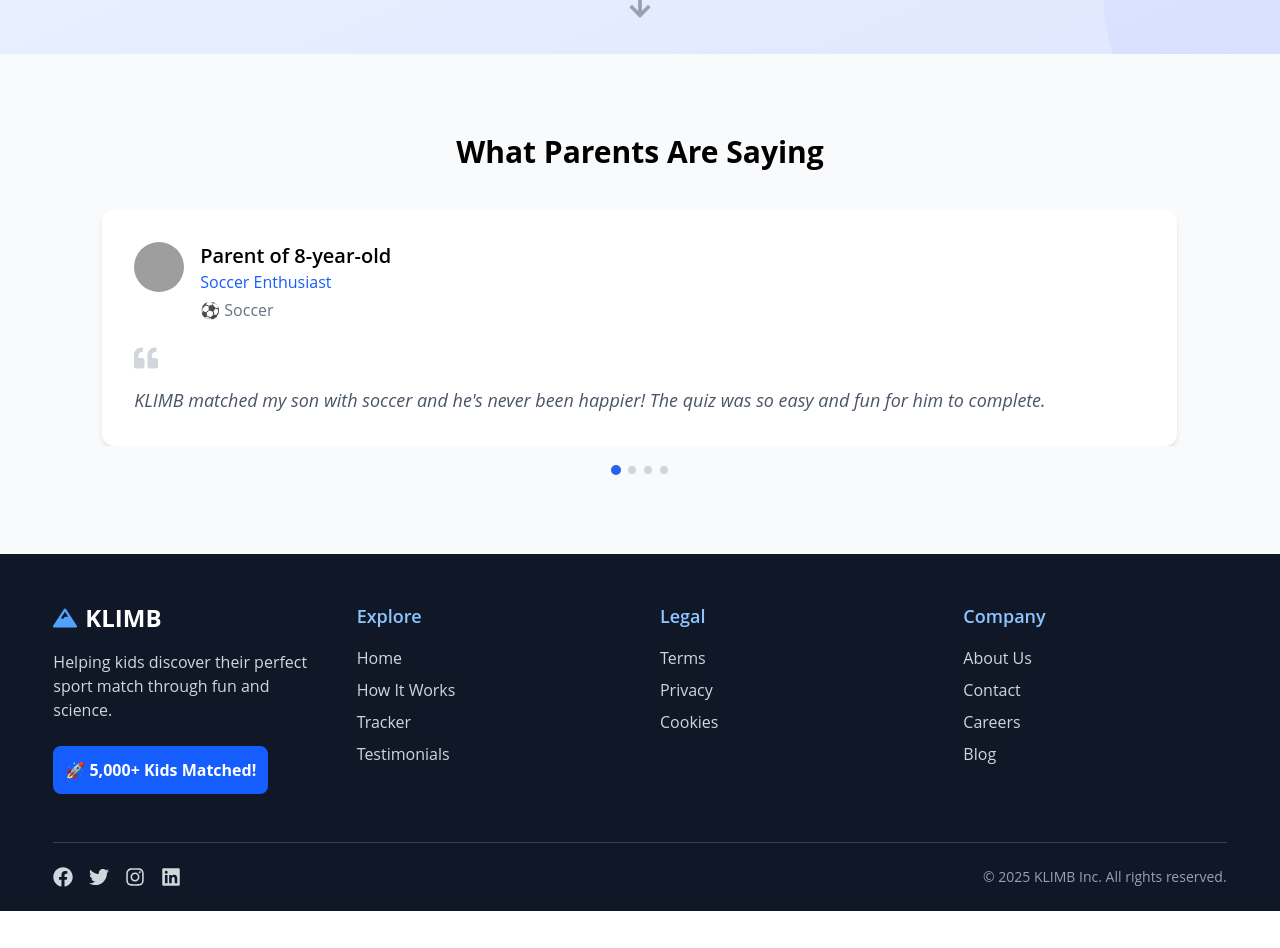
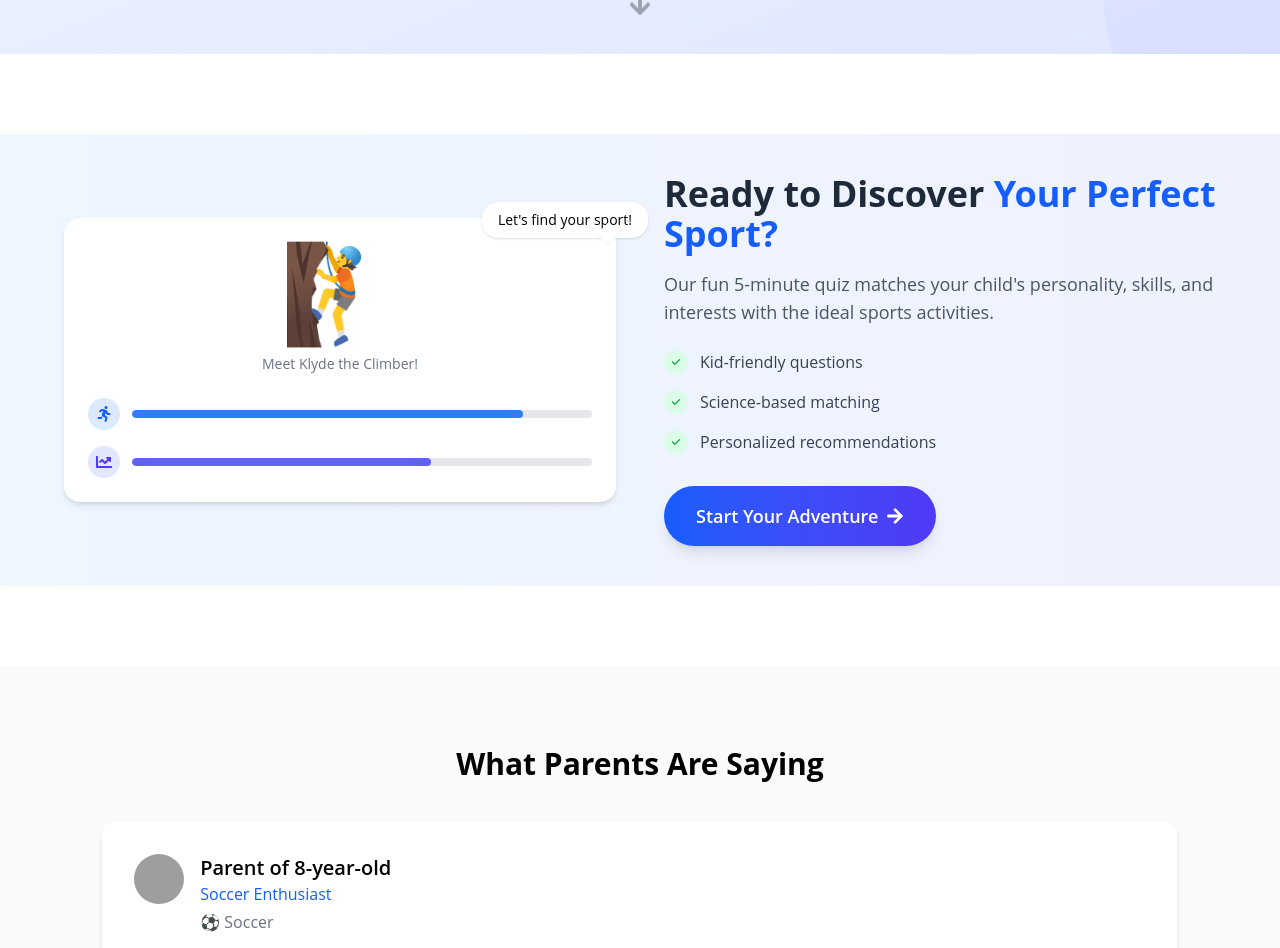
Before and after one commit to jahidhasan6676/klimb-task, a React (Vite) app: page / in a window 1280 px wide. Shown: the part 522-1470 px from the top of the page. Before the commit the page ends 1433 px from the top, so only its background shows below. Built offline with nearby package versions, Linux system fonts and the light colour scheme; grey boxes are pictures that could not be loaded.

Commit message:
complete quiz launcher section

```diff
--- /dev/null
+++ b/src/components/HomeSection/QuizLauncher.jsx
@@ -0,0 +1,120 @@
+// eslint-disable-next-line no-unused-vars
+import { motion } from 'framer-motion';
+import { FaArrowRight, FaRunning, FaChartLine } from 'react-icons/fa';
+
+const QuizLauncher = () => {
+  return (
+    <section id="quiz" className="my-20 py-10 bg-gradient-to-r from-blue-50 to-indigo-50">
+      <div className="w-11/12 mx-auto max-w-6xl">
+        <div className="flex flex-col md:flex-row items-center gap-8 md:gap-12">
+          {/* Mascot and Visual Content */}
+          <motion.div
+            initial={{ opacity: 0, y: 20 }}
+            whileInView={{ opacity: 1, y: 0 }}
+            transition={{ duration: 0.8 }}
+            viewport={{ once: true }}
+            className="md:w-1/2 relative">
+            <div className="bg-white p-6 rounded-2xl shadow-md">
+              <div className="text-center">
+                <div className="text-8xl mb-4">🧗</div>
+                <p className="text-gray-500 text-sm">Meet Klyde the Climber!</p>
+              </div>
+
+              {/* Speech bubble */}
+              <div className="absolute -top-4 -right-4 md:-right-8 bg-white px-4 py-2 rounded-2xl shadow-sm">
+                <div className="relative">
+                  <p className="text-sm font-medium">Let's find your sport!</p>
+                  <div className="absolute -bottom-3 right-4 w-4 h-4 bg-white transform rotate-45 border-r border-b border-gray-100"></div>
+                </div>
+              </div>
+
+              {/* Animated progress elements */}
+              <div className="mt-6 space-y-4">
+                <div className="flex items-center gap-3">
+                  <div className="w-8 h-8 bg-blue-100 rounded-full flex items-center justify-center">
+                    <FaRunning className="text-blue-600" />
+                  </div>
+                  <div className="flex-1">
+                    <div className="h-2 bg-gray-200 rounded-full overflow-hidden">
+                      <motion.div
+                        initial={{ width: 0 }}
+                        whileInView={{ width: '85%' }}
+                        transition={{ duration: 1, delay: 0.3 }}
+                        className="h-full bg-blue-500 rounded-full"/>
+                    </div>
+                  </div>
+                </div>
+
+                <div className="flex items-center gap-3">
+                  <div className="w-8 h-8 bg-indigo-100 rounded-full flex items-center justify-center">
+                    <FaChartLine className="text-indigo-600" />
+                  </div>
+                  <div className="flex-1">
+                    <div className="h-2 bg-gray-200 rounded-full overflow-hidden">
+                      <motion.div
+                        initial={{ width: 0 }}
+                        whileInView={{ width: '65%' }}
+                        transition={{ duration: 1, delay: 0.6 }}
+                        className="h-full bg-indigo-500 rounded-full"/>
+                    </div>
+                  </div>
+                </div>
+              </div>
+            </div>
+          </motion.div>
+
+          {/* Text Content and CTA */}
+          <motion.div
+            initial={{ opacity: 0, y: 20 }}
+            whileInView={{ opacity: 1, y: 0 }}
+            transition={{ duration: 0.8, delay: 0.2 }}
+            viewport={{ once: true }}
+            className="md:w-1/2 text-center md:text-left">
+            <h2 className="text-3xl md:text-4xl font-bold text-gray-800 mb-4">
+              Ready to Discover <span className="text-blue-600">Your Perfect Sport?</span>
+            </h2>
+            <p className="text-lg text-gray-600 mb-6">
+              Our fun 5-minute quiz matches your child's personality, skills, and interests with the ideal sports activities.
+            </p>
+
+            <div className="space-y-4 mb-8">
+              <div className="flex items-center gap-3">
+                <div className="w-6 h-6 bg-green-100 rounded-full flex items-center justify-center">
+                  <svg className="w-3 h-3 text-green-600" fill="currentColor" viewBox="0 0 20 20">
+                    <path fillRule="evenodd" d="M16.707 5.293a1 1 0 010 1.414l-8 8a1 1 0 01-1.414 0l-4-4a1 1 0 011.414-1.414L8 12.586l7.293-7.293a1 1 0 011.414 0z" clipRule="evenodd" />
+                  </svg>
+                </div>
+                <p className="text-gray-700">Kid-friendly questions</p>
+              </div>
+              <div className="flex items-center gap-3">
+                <div className="w-6 h-6 bg-green-100 rounded-full flex items-center justify-center">
+                  <svg className="w-3 h-3 text-green-600" fill="currentColor" viewBox="0 0 20 20">
+                    <path fillRule="evenodd" d="M16.707 5.293a1 1 0 010 1.414l-8 8a1 1 0 01-1.414 0l-4-4a1 1 0 011.414-1.414L8 12.586l7.293-7.293a1 1 0 011.414 0z" clipRule="evenodd" />
+                  </svg>
+                </div>
+                <p className="text-gray-700">Science-based matching</p>
+              </div>
+              <div className="flex items-center gap-3">
+                <div className="w-6 h-6 bg-green-100 rounded-full flex items-center justify-center">
+                  <svg className="w-3 h-3 text-green-600" fill="currentColor" viewBox="0 0 20 20">
+                    <path fillRule="evenodd" d="M16.707 5.293a1 1 0 010 1.414l-8 8a1 1 0 01-1.414 0l-4-4a1 1 0 011.414-1.414L8 12.586l7.293-7.293a1 1 0 011.414 0z" clipRule="evenodd" />
+                  </svg>
+                </div>
+                <p className="text-gray-700">Personalized recommendations</p>
+              </div>
+            </div>
+
+            <motion.button
+              whileHover={{ scale: 1.05 }}
+              whileTap={{ scale: 0.95 }}
+              className="bg-gradient-to-r from-blue-600 to-indigo-600 text-white px-8 py-4 rounded-full text-lg font-semibold shadow-lg hover:shadow-xl transition-all flex items-center gap-2 mx-auto md:mx-0">
+              Start Your Adventure <FaArrowRight />
+            </motion.button>
+          </motion.div>
+        </div>
+      </div>
+    </section>
+  );
+};
+
+export default QuizLauncher;
--- a/src/pages/Home.jsx
+++ b/src/pages/Home.jsx
@@ -1,11 +1,13 @@
 import React from 'react';
 import HeroSection from '../components/HomeSection/HeroSection';
 import Testimonials from '../components/HomeSection/Testimonials';
+import QuizLauncher from '../components/HomeSection/QuizLauncher';
 
 const Home = () => {
     return (
         <div>
             <HeroSection/>
+            <QuizLauncher/>
             <Testimonials/>
         </div>
     );
```
